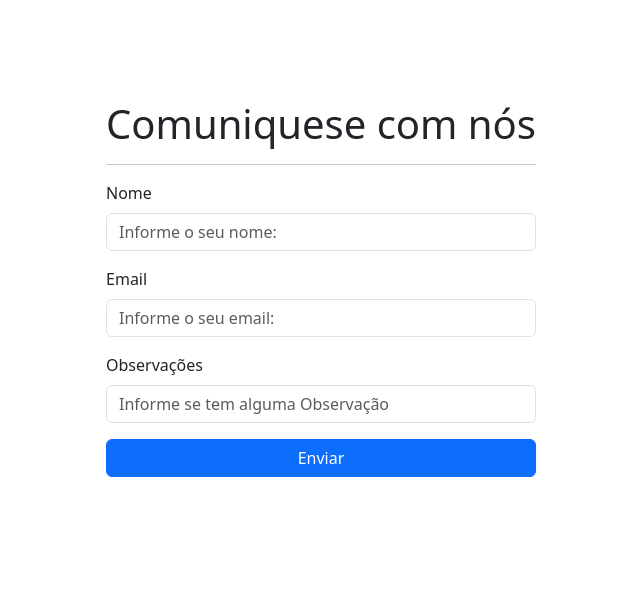
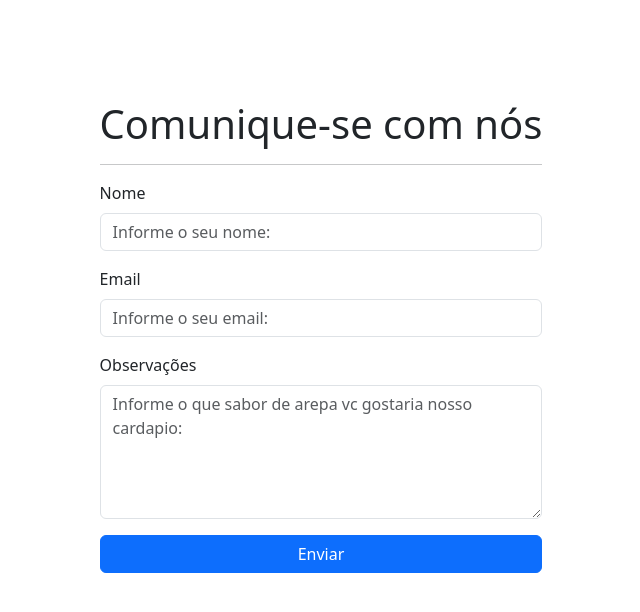
Before and after one commit to dorayenCarrasquel/AulaReactLeadCollector, a React (Create React App) app: page / in a window 1280 px wide. Shown: the top 612 px of the page, without its empty margins (319-959 px from the left). Built offline with nearby package versions, Linux system fonts and the light colour scheme.

Commit message:
chore: add classname to div and form

```diff
--- a/src/components/pages/LandingPage/index.js
+++ b/src/components/pages/LandingPage/index.js
@@ -1,15 +1,15 @@
 import react, {Component} from "react";
-import { Form, FormGroup, Label, Input, Button } from "reactstrap";
+import { Form, FormGroup, Label, Input, Button, FormControls } from "reactstrap";
 import Header from "../../Header";
 
 
 export default class LandigPage extends Component{
     render (){
         return (
-            <div>
-        <Header title="Comuniquese com nós" />
+            <div className="LandingPageForm">
+        <Header title="Comunique-se com nós" />
         <hr />
-        <Form>
+        <Form className="Form">
         <FormGroup>
             <Label for="nome"> Nome</Label>
             <Input type="text" id="nome" placeholder="Informe o seu nome: " />
@@ -20,7 +20,7 @@ export default class LandigPage extends Component{
           </FormGroup>
           <FormGroup>
             <Label for="observacoes"> Observações</Label>
-            <Input type="text" id="observavoes" placeholder="Informe se tem alguma Observação " />
+            <textarea class="form-control" id="textarea" rows="5" placeholder="Informe o que sabor de arepa vc gostaria nosso cardapio: " />
           </FormGroup>
           <Button color="primary" block> Enviar </Button>
         </Form>
```
